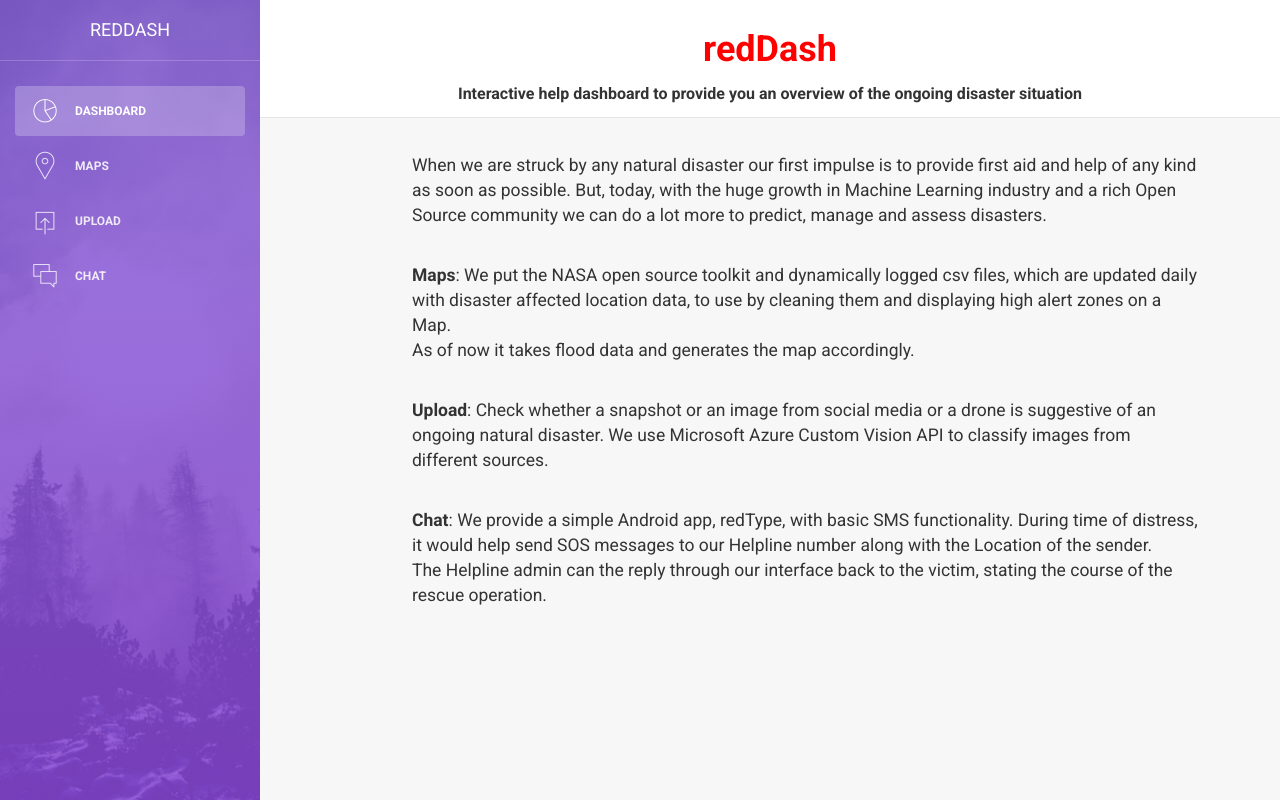
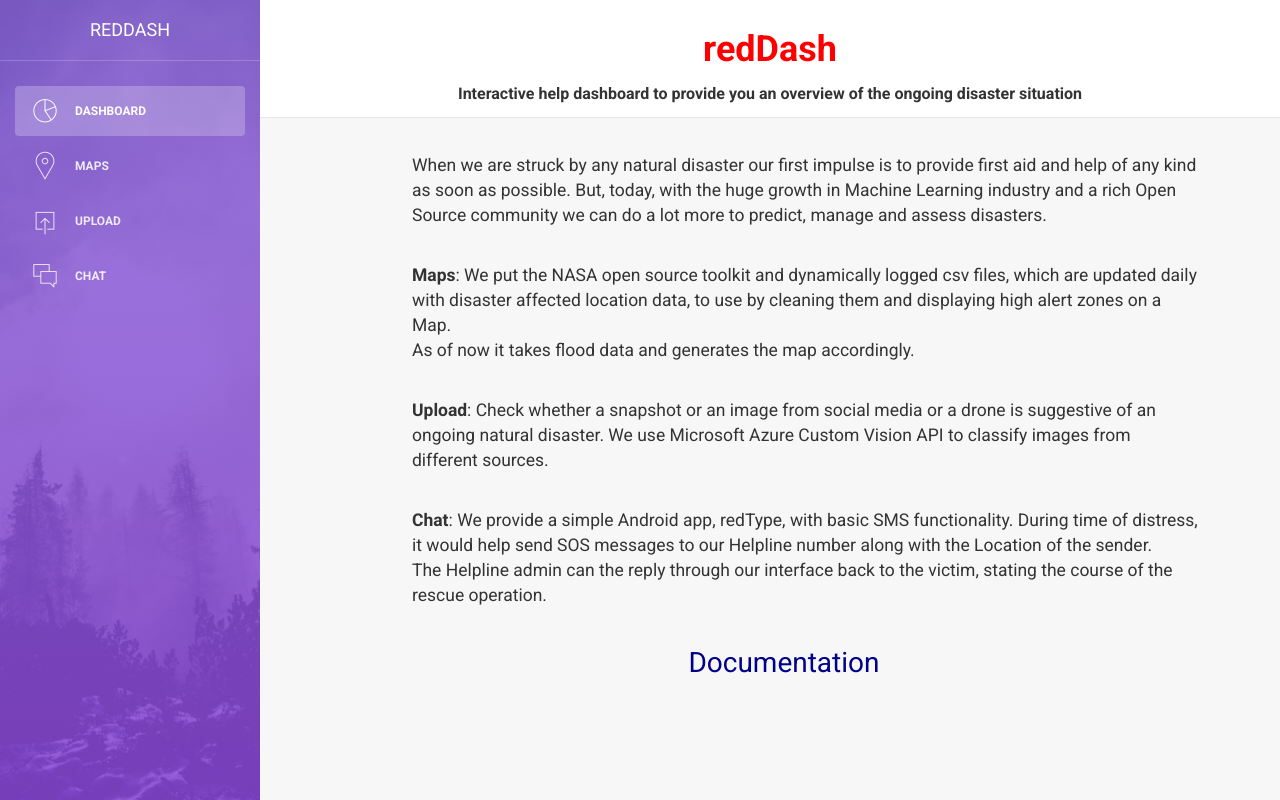
Before and after one commit to Parth-Vader/The-Martini-Men, a Flask app: page / in a window 1280 px wide. Run offline with Flask 2, Linux system fonts and the light colour scheme; some libraries are stand-ins or nearby versions.

Commit message:
added doc link

```diff
--- a/templates/dashboard.html
+++ b/templates/dashboard.html
@@ -46,6 +46,13 @@
         width: 80%;
 
     }
+    .button {
+    color:darkblue;
+    position: absolute;
+    left: 42%;
+    font-size: 2em;
+    }
+
     </style>
 </head>
 <body>
@@ -113,7 +120,7 @@
             </div>
 
         <div class="def right"><b>Chat</b>: We provide a simple Android app, redType, with basic SMS functionality. During time of distress, it would help send SOS messages to our Helpline number along with the Location of the sender. <br>The Helpline admin can the reply through our interface back to the victim, stating the course of the rescue operation.</div>
-
+        <a href="https://drive.google.com/file/d/1iihJ-vTKzdL2o7RESNckaTSgAUawIwc8/view?usp=sharing" class="button" target="_blank" style="">Documentation</a>
     </div>
     </div>
 </div>
```
